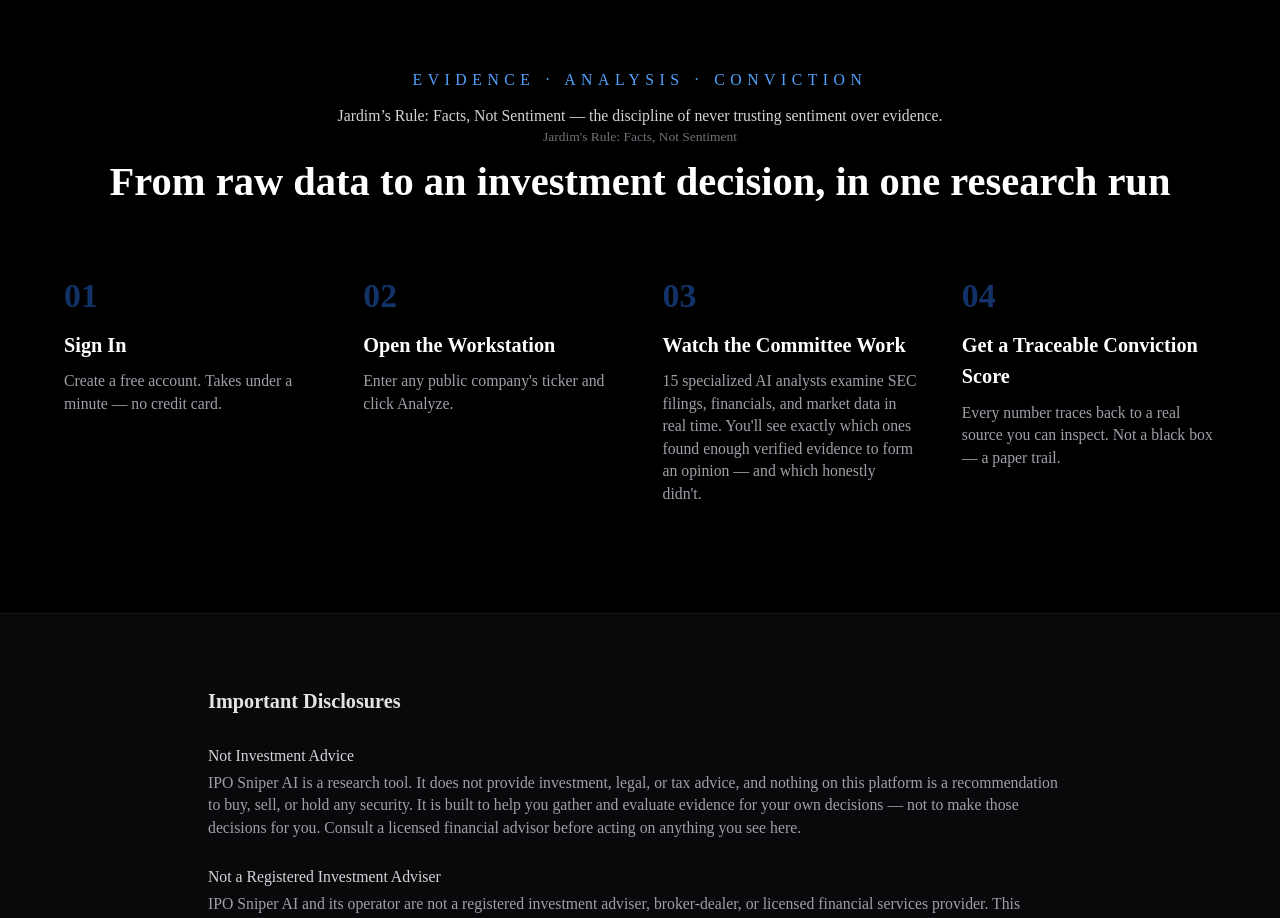
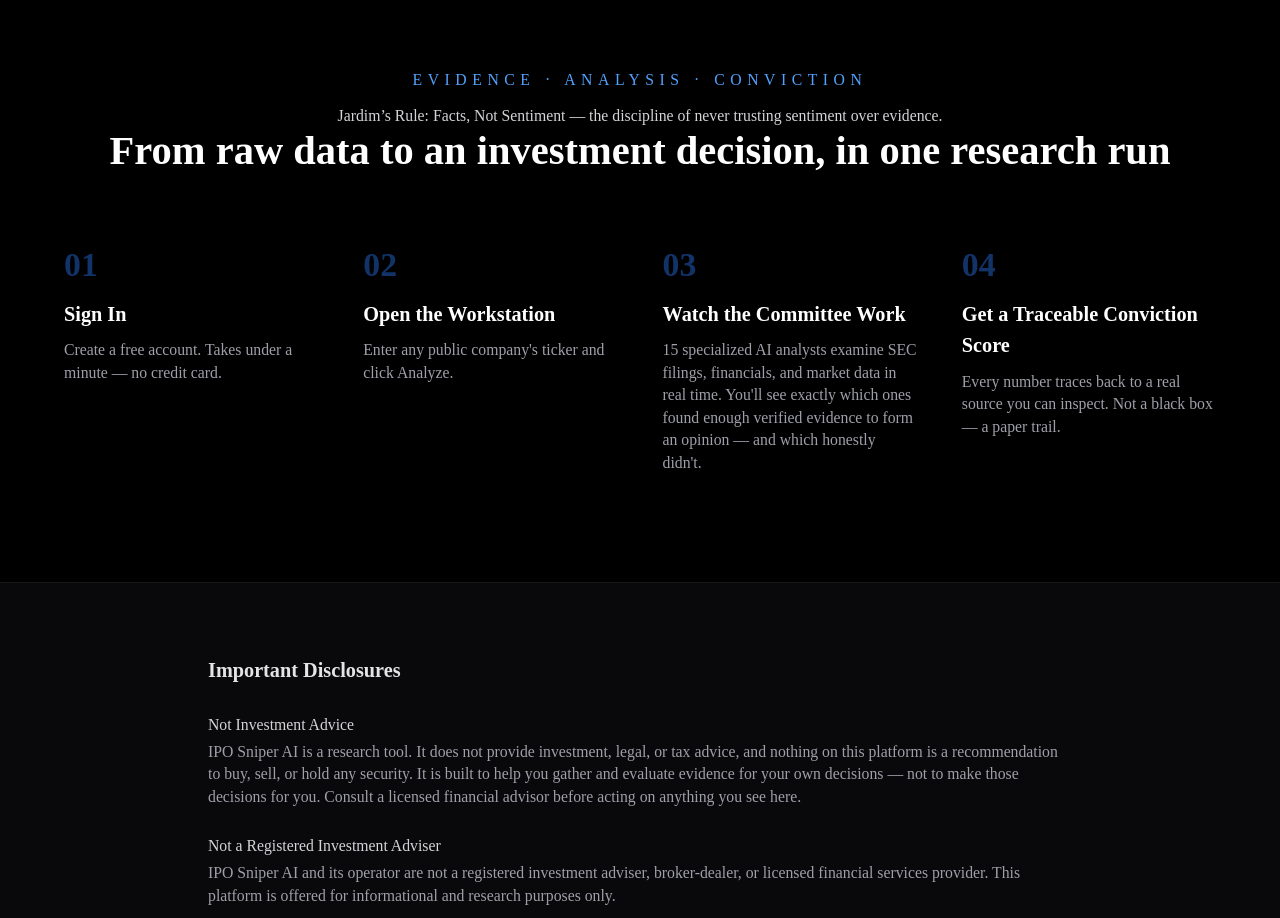
Before and after one commit to IPOSniper/IPO-Sniper-AI, a Next.js app: page / in a window 1280 px wide. Shown: the part 840-1758 px from the top of the page. Built offline with nearby package versions, Linux system fonts and the light colour scheme.

Commit message:
fix: remove duplicate short Jardim's Rule line, keep only the fuller correct version

```diff
--- a/components/landing/HowItWorks.tsx
+++ b/components/landing/HowItWorks.tsx
@@ -41,9 +41,6 @@
                 <p className="mt-3 text-center text-sm text-zinc-300">
                     Jardim’s Rule: Facts, Not Sentiment — the discipline of never trusting sentiment over evidence.
                 </p>
-                <p className="mb-3 text-center text-xs text-zinc-500">
-                    Jardim&apos;s Rule: Facts, Not Sentiment
-                </p>
 
                 <h2 className="mb-16 text-center text-3xl font-bold sm:text-4xl">
                     From raw data to an investment decision, in one research run
```
